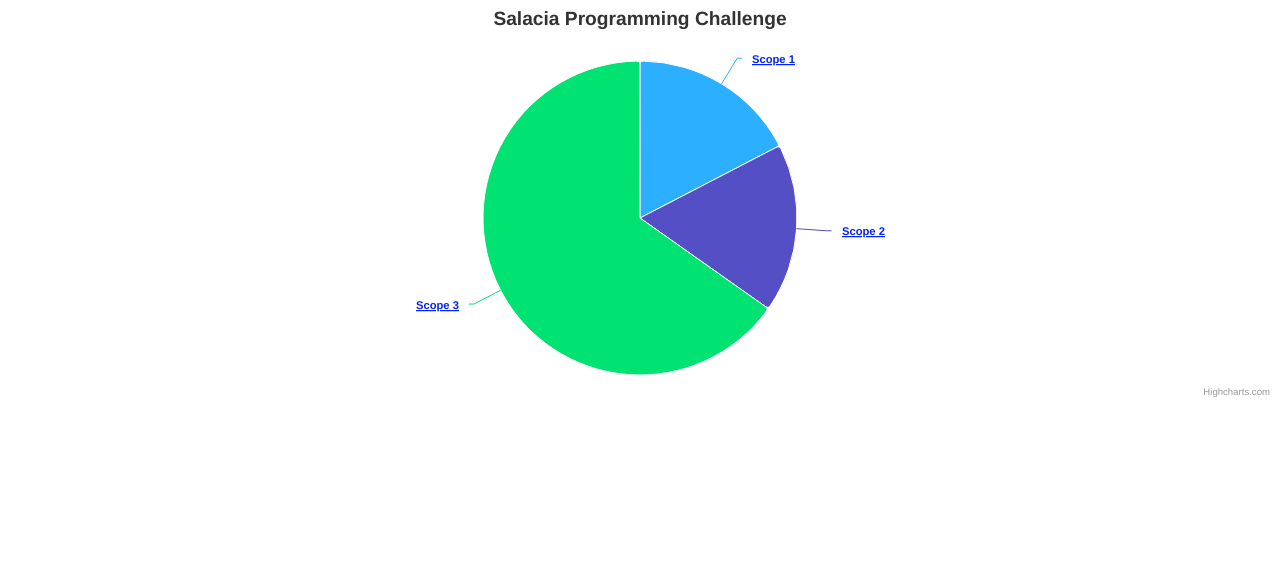
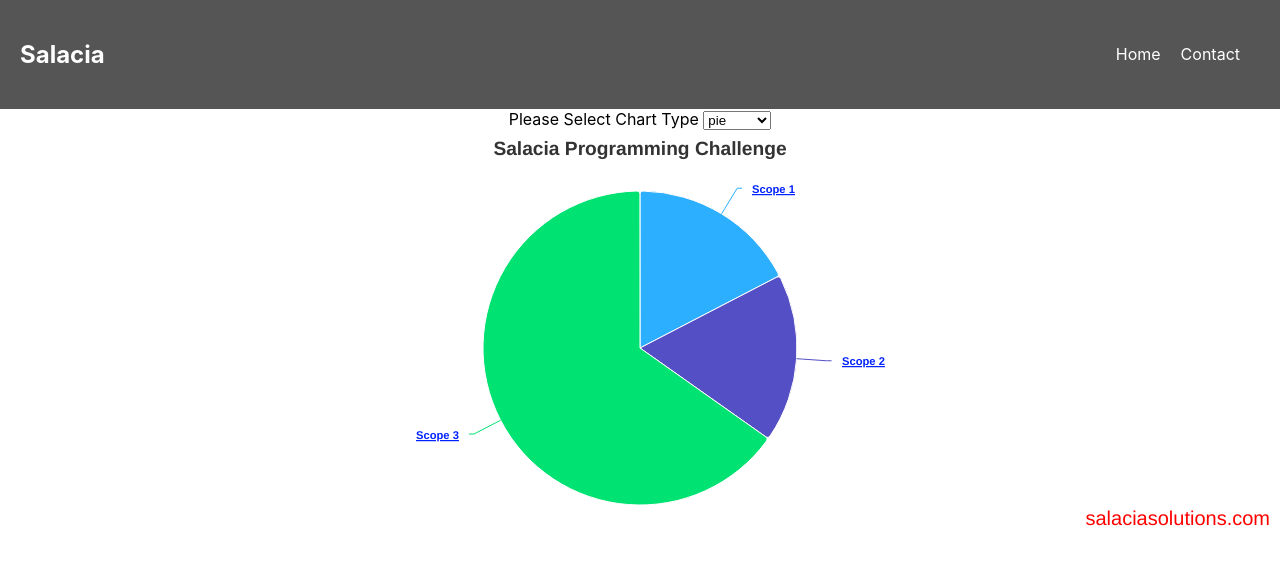
Before and after one commit to khademishoja/Salacia_highchart_challenge, a React (Create React App) app: page / in a window 1280 px wide. Shown: the top 564 px of the page. Built offline with nearby package versions, Linux system fonts and the light colour scheme.

Commit message:
change usestate to array and add header

```diff
--- a/src/App.js
+++ b/src/App.js
@@ -1,5 +1,5 @@
 import "./App.css";
-
+import Header from "./components/Header";
 import React from "react";
 
 import Scope from "./components/Scope";
@@ -7,7 +7,7 @@ import Scope from "./components/Scope";
 function App() {
   return (
     <div className="App">
-      {" "}
+      <Header />
       <Scope />{" "}
     </div>
   );
--- /dev/null
+++ b/src/components/Header.css
@@ -0,0 +1,47 @@
+.header {
+  background-color: #333;
+  padding: 20px;
+}
+
+.navbar {
+  display: flex;
+  align-items: center;
+  justify-content: space-between;
+  color: #fff;
+}
+
+.logo {
+  display: flex;
+  align-items: center;
+}
+
+.logo img {
+  width: 40px;
+  height: 40px;
+  margin-right: 10px;
+}
+
+.nav-links {
+  display: flex;
+  list-style: none;
+}
+
+.nav-links li {
+  margin-right: 20px;
+}
+
+.nav-links a {
+  color: #fff;
+  text-decoration: none;
+  transition: color 0.3s ease-in-out;
+}
+
+.nav-links a:hover {
+  color: #ff6b6b;
+}
+.header:hover {
+  background-color: #555;
+}
+.header {
+  transition: background-color 0.3s ease-in-out;
+}
--- /dev/null
+++ b/src/components/Header.js
@@ -0,0 +1,25 @@
+import React from "react";
+import "./Header.css";
+
+const Header = () => {
+  return (
+    <header className="header">
+      <nav className="navbar">
+        <div className="logo">
+          {/* <img src="../pic/salacia.png" alt="Logo" /> */}
+          <h1>Salacia</h1>
+        </div>
+        <ul className="nav-links">
+          <li>
+            <a href="#home">Home</a>
+          </li>
+          <li>
+            <a href="#contact">Contact</a>
+          </li>
+        </ul>
+      </nav>
+    </header>
+  );
+};
+
+export default Header;
--- a/src/components/Scope.js
+++ b/src/components/Scope.js
@@ -1,12 +1,13 @@
 import data from "../example_drilldown_piechart_data.json";
-import { Children, useEffect, useState } from "react";
+import { useState } from "react";
 import Highcharts from "highcharts";
 import HighchartsReact from "highcharts-react-official";
 import drilldown from "highcharts/modules/drilldown";
 drilldown(Highcharts);
 
 const Scope = () => {
-  const [series, setSeries] = useState([]);
+  const series = [];
+  const [chartType, setChartType] = useState("pie");
   //step1 scopes
   Object.getOwnPropertyNames(data).map((item, index) => {
     let scopeCount = Object.getOwnPropertyNames(data[item]).length;
@@ -62,11 +63,17 @@ const Scope = () => {
   }
   const options = {
     chart: {
-      type: "pie",
+      type: chartType,
     },
     title: {
       text: "Salacia Programming Challenge",
     },
+    credits: {
+      text: "salaciasolutions.com",
+      href: "https://salaciasolutions.com/",
+      style: { fontSize: "20px", color: "red" },
+    },
+
     series: [
       {
         name: "scopes",
@@ -79,8 +86,27 @@ const Scope = () => {
       series: drilldownInfo,
     },
   };
+  const chartTypes = [
+    { value: "pie", label: "pie" },
+
+    { value: "column", label: "Column" },
+    { value: "bar", label: "Bar" },
+    { value: "line", label: "Line" },
+    // Add more chart types as needed
+  ];
+  const chartTypeChange = (event) => {
+    setChartType(event.target.value);
+  };
   return (
     <div>
+      <label>Please Select Chart Type</label>{" "}
+      <select value={chartType} onChange={chartTypeChange}>
+        {chartTypes.map((type) => (
+          <option key={type.value} value={type.value}>
+            {type.label}
+          </option>
+        ))}
+      </select>
       <HighchartsReact highcharts={Highcharts} options={options} />
     </div>
   );
```
Also changed, not shown: src/pic/salacia.png (added).
